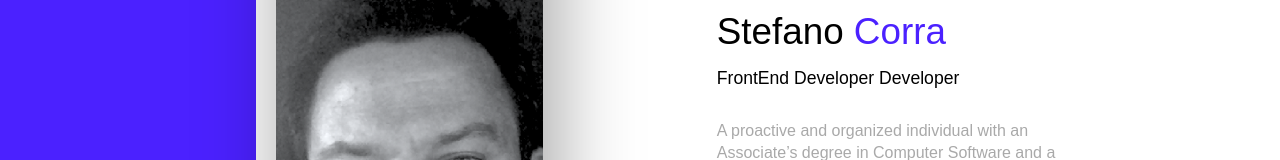
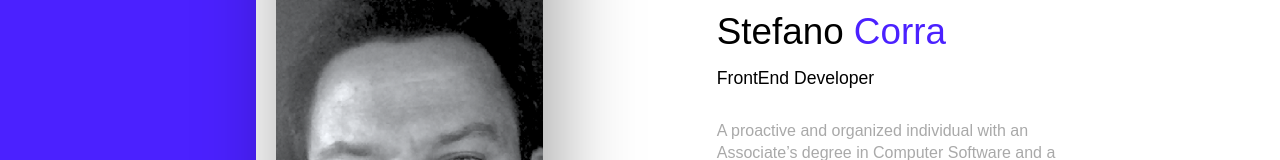
Before and after one commit to stecor/portfolio_react, a React (Create React App) app: page / in a window 1280 px wide. Shown: the part 195-355 px from the top of the page. Built offline with nearby package versions, Linux system fonts and the light colour scheme.

Commit message:
fixing issues

```diff
--- a/src/component/Profile.jsx
+++ b/src/component/Profile.jsx
@@ -23,7 +23,7 @@ const Profile = () => {
         <h1>
           Stefano <span>Corra</span>
         </h1>
-        <h5>FrontEnd Developer Developer</h5>
+        <h5>FrontEnd Developer</h5>
         <p>
           A proactive and organized individual with an Associate’s degree in
           Computer Software and a background in developing applications in
```
